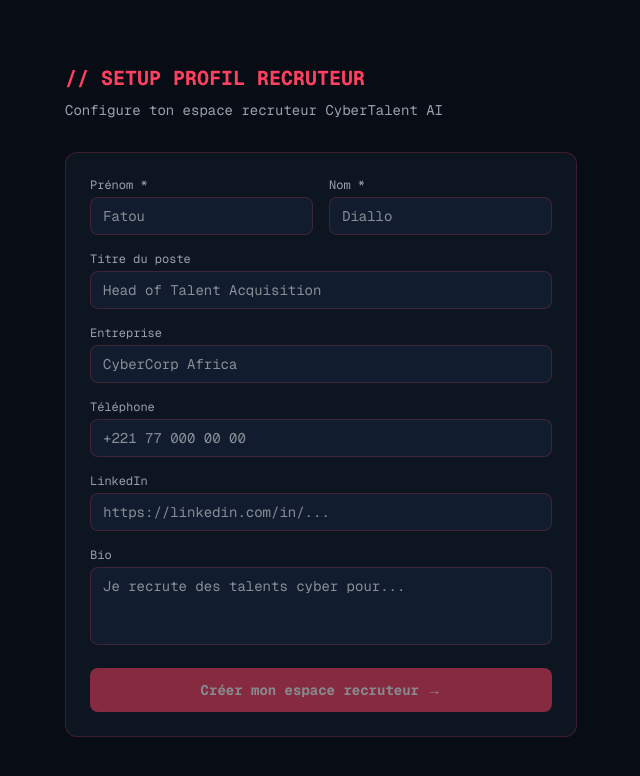
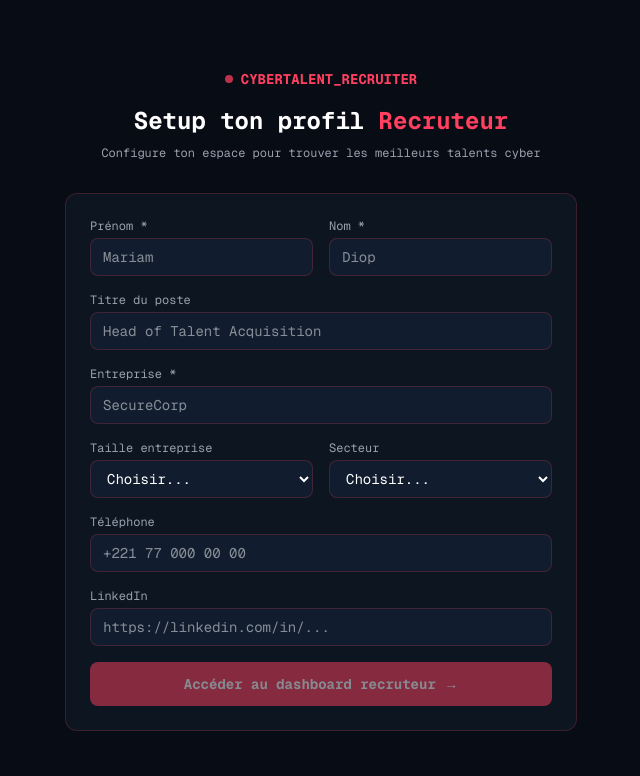
Before and after one commit to saotof-prog/CyberTalent-AI, a Next.js app: page /onboarding/recruiter in a window 1280 px wide. Shown: the top 776 px of the page, without its empty margins (319-959 px from the left). Built offline with nearby package versions, Linux system fonts and the light colour scheme.

Commit message:
CyberTech AI

```diff
--- a/src/app/api/onboarding/recruiter/route.ts
+++ b/src/app/api/onboarding/recruiter/route.ts
@@ -1,34 +1,81 @@
-import { NextRequest, NextResponse } from "next/server";
-import { auth } from "@clerk/nextjs/server";
+import { auth, currentUser, clerkClient } from "@clerk/nextjs/server";
+import { NextResponse } from "next/server";
 import { PrismaClient } from "@prisma/client";
 
 const prisma = new PrismaClient();
 
-export async function POST(req: NextRequest) {
+export async function POST(req: Request) {
   const { userId } = await auth();
-  if (!userId)
-    return NextResponse.json({ error: "Non autorisé" }, { status: 401 });
+  if (!userId) return NextResponse.json({ error: "Non autorisé" }, { status: 401 });
 
+  const clerkUser = await currentUser();
+  const email = clerkUser?.emailAddresses[0]?.emailAddress ?? "";
   const body = await req.json();
 
-  // Mettre à jour le rôle user en RECRUITER
-  const user = await prisma.user.update({
-    where: { clerkId: userId },
-    data: { role: "RECRUITER" },
+  try {
+    // Créer ou mettre à jour le user
+    let user = await prisma.user.findFirst({
+      where: { OR: [{ clerkId: userId }, { email }] },
+    });
+
+    if (user) {
+      user = await prisma.user.update({
+        where: { id: user.id },
+        data: { clerkId: userId, email, role: "RECRUITER" },
+      });
+    } else {
+      user = await prisma.user.create({
+        data: {
+          clerkId: userId,
+          email,
+          username: (body.firstName + body.lastName).toLowerCase() + Date.now(),
+          role: "RECRUITER",
+        },
+      });
+    }
+
+    // Créer ou mettre à jour l'entreprise
+    const companySlug = body.companyName.toLowerCase().replace(/\s+/g, "-") + "-" + Date.now();
+    const company = await prisma.company.create({
+      data: {
+        name: body.companyName,
+        slug: companySlug,
+        size: body.companySize ?? null,
+        industry: body.companyIndustry ?? null,
+      },
     });
 
     // Créer le profil recruteur
-  await prisma.recruiterProfile.create({
-    data: {
+    await prisma.recruiterProfile.upsert({
+      where: { userId: user.id },
+      update: {
+        firstName: body.firstName,
+        lastName: body.lastName,
+        jobTitle: body.jobTitle ?? null,
+        phoneNumber: body.phoneNumber ?? null,
+        linkedinUrl: body.linkedinUrl ?? null,
+        companyId: company.id,
+      },
+      create: {
         userId: user.id,
         firstName: body.firstName,
         lastName: body.lastName,
-      jobTitle: body.jobTitle || null,
-      bio: body.bio || null,
-      phoneNumber: body.phoneNumber || null,
-      linkedinUrl: body.linkedinUrl || null,
+        jobTitle: body.jobTitle ?? null,
+        phoneNumber: body.phoneNumber ?? null,
+        linkedinUrl: body.linkedinUrl ?? null,
+        companyId: company.id,
       },
     });
 
-  return NextResponse.json({ ok: true });
+    // Synchroniser le rôle dans Clerk
+    const client = await clerkClient();
+    await client.users.updateUserMetadata(userId, {
+      publicMetadata: { role: "RECRUITER" },
+    });
+
+    return NextResponse.json({ success: true });
+  } catch (error) {
+    console.error("ERREUR ONBOARDING RECRUTEUR:", error);
+    return NextResponse.json({ error: "Erreur serveur" }, { status: 500 });
   }
+}
--- a/src/app/onboarding/recruiter/page.tsx
+++ b/src/app/onboarding/recruiter/page.tsx
@@ -2,7 +2,7 @@
 import { useState } from "react";
 import { useRouter } from "next/navigation";
 
-export default function OnboardingRecruiterPage() {
+export default function RecruiterOnboardingPage() {
   const router = useRouter();
   const [loading, setLoading] = useState(false);
   const [form, setForm] = useState({
@@ -10,12 +10,18 @@ export default function OnboardingRecruiterPage() {
     lastName: "",
     jobTitle: "",
     companyName: "",
+    companySize: "",
+    companyIndustry: "",
     phoneNumber: "",
     linkedinUrl: "",
-    bio: "",
   });
 
   async function handleSubmit() {
+    if (!form.firstName || !form.lastName || !form.companyName) {
+      alert("Remplis les champs obligatoires !");
+      return;
+    }
+
     setLoading(true);
     try {
       const res = await fetch("/api/onboarding/recruiter", {
@@ -23,13 +29,11 @@ export default function OnboardingRecruiterPage() {
         headers: { "Content-Type": "application/json" },
         body: JSON.stringify(form),
       });
-      if (res.ok) {
-        router.push("/recruiter/dashboard");
-      } else {
-        alert("Erreur lors de la création du profil");
-      }
-    } catch {
-      alert("Erreur réseau");
+
+      if (!res.ok) throw new Error("Erreur");
+      router.push("/recruiter/dashboard");
+    } catch (e) {
+      alert("Erreur lors de la création du profil");
     }
     setLoading(false);
   }
@@ -37,23 +41,31 @@ export default function OnboardingRecruiterPage() {
   return (
     <div className="min-h-screen bg-[#080c14] text-white flex items-center justify-center p-6">
       <div className="w-full max-w-lg">
-        <div className="font-mono text-[#ff4060] text-xl font-bold mb-2">
-          // SETUP PROFIL RECRUTEUR
+        {/* HEADER */}
+        <div className="text-center mb-8">
+          <div className="flex items-center justify-center gap-2 mb-4">
+            <div className="w-2 h-2 rounded-full bg-[#ff4060] animate-pulse" />
+            <span className="font-mono text-[#ff4060] font-bold text-sm">CYBERTALENT_RECRUITER</span>
+          </div>
+          <h1 className="font-mono text-2xl font-bold text-white mb-2">
+            Setup ton profil <span className="text-[#ff4060]">Recruteur</span>
+          </h1>
+          <p className="font-mono text-xs text-gray-400">
+            Configure ton espace pour trouver les meilleurs talents cyber
+          </p>
         </div>
-        <p className="text-gray-400 font-mono text-sm mb-8">
-          Configure ton espace recruteur CyberTalent AI
-        </p>
 
         <div className="bg-[#0d1520] border border-[#ff4060]/20 rounded-xl p-6 flex flex-col gap-4">
-          {/* Prénom / Nom */}
+
+          {/* Nom */}
           <div className="grid grid-cols-2 gap-4">
             <div>
               <label className="font-mono text-xs text-gray-400 mb-1 block">Prénom *</label>
               <input
                 className="w-full bg-[#111d2e] border border-[#ff4060]/20 rounded-lg px-3 py-2 font-mono text-sm text-white focus:outline-none focus:border-[#ff4060]"
                 value={form.firstName}
-                onChange={(e) => setForm({ ...form, firstName: e.target.value })}
-                placeholder="Fatou"
+                onChange={e => setForm({...form, firstName: e.target.value})}
+                placeholder="Mariam"
               />
             </div>
             <div>
@@ -61,32 +73,67 @@ export default function OnboardingRecruiterPage() {
               <input
                 className="w-full bg-[#111d2e] border border-[#ff4060]/20 rounded-lg px-3 py-2 font-mono text-sm text-white focus:outline-none focus:border-[#ff4060]"
                 value={form.lastName}
-                onChange={(e) => setForm({ ...form, lastName: e.target.value })}
-                placeholder="Diallo"
+                onChange={e => setForm({...form, lastName: e.target.value})}
+                placeholder="Diop"
               />
             </div>
           </div>
 
-          {/* Titre du poste */}
+          {/* Titre */}
           <div>
             <label className="font-mono text-xs text-gray-400 mb-1 block">Titre du poste</label>
             <input
               className="w-full bg-[#111d2e] border border-[#ff4060]/20 rounded-lg px-3 py-2 font-mono text-sm text-white focus:outline-none focus:border-[#ff4060]"
               value={form.jobTitle}
-              onChange={(e) => setForm({ ...form, jobTitle: e.target.value })}
+              onChange={e => setForm({...form, jobTitle: e.target.value})}
               placeholder="Head of Talent Acquisition"
             />
           </div>
 
           {/* Entreprise */}
           <div>
-            <label className="font-mono text-xs text-gray-400 mb-1 block">Entreprise</label>
+            <label className="font-mono text-xs text-gray-400 mb-1 block">Entreprise *</label>
             <input
               className="w-full bg-[#111d2e] border border-[#ff4060]/20 rounded-lg px-3 py-2 font-mono text-sm text-white focus:outline-none focus:border-[#ff4060]"
               value={form.companyName}
-              onChange={(e) => setForm({ ...form, companyName: e.target.value })}
-              placeholder="CyberCorp Africa"
+              onChange={e => setForm({...form, companyName: e.target.value})}
+              placeholder="SecureCorp"
             />
+          </div>
+
+          {/* Taille + Secteur */}
+          <div className="grid grid-cols-2 gap-4">
+            <div>
+              <label className="font-mono text-xs text-gray-400 mb-1 block">Taille entreprise</label>
+              <select
+                className="w-full bg-[#111d2e] border border-[#ff4060]/20 rounded-lg px-3 py-2 font-mono text-sm text-white focus:outline-none"
+                value={form.companySize}
+                onChange={e => setForm({...form, companySize: e.target.value})}
+              >
+                <option value="">Choisir...</option>
+                <option value="1-10">1-10</option>
+                <option value="11-50">11-50</option>
+                <option value="51-200">51-200</option>
+                <option value="201-500">201-500</option>
+                <option value="500+">500+</option>
+              </select>
+            </div>
+            <div>
+              <label className="font-mono text-xs text-gray-400 mb-1 block">Secteur</label>
+              <select
+                className="w-full bg-[#111d2e] border border-[#ff4060]/20 rounded-lg px-3 py-2 font-mono text-sm text-white focus:outline-none"
+                value={form.companyIndustry}
+                onChange={e => setForm({...form, companyIndustry: e.target.value})}
+              >
+                <option value="">Choisir...</option>
+                <option value="Cybersécurité">Cybersécurité</option>
+                <option value="Finance">Finance</option>
+                <option value="Télécoms">Télécoms</option>
+                <option value="Gouvernement">Gouvernement</option>
+                <option value="Santé">Santé</option>
+                <option value="Autre">Autre</option>
+              </select>
+            </div>
           </div>
 
           {/* Téléphone */}
@@ -95,7 +142,7 @@ export default function OnboardingRecruiterPage() {
             <input
               className="w-full bg-[#111d2e] border border-[#ff4060]/20 rounded-lg px-3 py-2 font-mono text-sm text-white focus:outline-none focus:border-[#ff4060]"
               value={form.phoneNumber}
-              onChange={(e) => setForm({ ...form, phoneNumber: e.target.value })}
+              onChange={e => setForm({...form, phoneNumber: e.target.value})}
               placeholder="+221 77 000 00 00"
             />
           </div>
@@ -106,29 +153,18 @@ export default function OnboardingRecruiterPage() {
             <input
               className="w-full bg-[#111d2e] border border-[#ff4060]/20 rounded-lg px-3 py-2 font-mono text-sm text-white focus:outline-none focus:border-[#ff4060]"
               value={form.linkedinUrl}
-              onChange={(e) => setForm({ ...form, linkedinUrl: e.target.value })}
+              onChange={e => setForm({...form, linkedinUrl: e.target.value})}
               placeholder="https://linkedin.com/in/..."
             />
           </div>
 
-          {/* Bio */}
-          <div>
-            <label className="font-mono text-xs text-gray-400 mb-1 block">Bio</label>
-            <textarea
-              className="w-full bg-[#111d2e] border border-[#ff4060]/20 rounded-lg px-3 py-2 font-mono text-sm text-white focus:outline-none focus:border-[#ff4060] resize-none"
-              rows={3}
-              value={form.bio}
-              onChange={(e) => setForm({ ...form, bio: e.target.value })}
-              placeholder="Je recrute des talents cyber pour..."
-            />
-          </div>
-
+          {/* Bouton */}
           <button
             onClick={handleSubmit}
-            disabled={loading || !form.firstName || !form.lastName}
-            className="w-full font-mono text-sm font-bold py-3 bg-[#ff4060] text-white rounded-lg hover:bg-[#ff4060]/80 transition disabled:opacity-50 disabled:cursor-not-allowed"
+            disabled={loading || !form.firstName || !form.lastName || !form.companyName}
+            className="w-full font-mono text-sm font-bold py-3 bg-[#ff4060] text-white rounded-lg hover:bg-[#ff2040] transition disabled:opacity-50"
           >
-            {loading ? "Création en cours..." : "Créer mon espace recruteur →"}
+            {loading ? "Création en cours..." : "Accéder au dashboard recruteur →"}
           </button>
         </div>
       </div>
--- a/src/app/page.tsx
+++ b/src/app/page.tsx
@@ -91,7 +91,7 @@ export default async function LandingPage() {
       {/* FEATURES CANDIDAT */}
       <section className="relative z-10 px-4 md:px-8 py-16 md:py-20 max-w-7xl mx-auto">
         <div className="text-center mb-12 md:mb-16">
-          <div className="font-mono text-xs text-[#00c896] mb-4">// POUR LES CANDIDATS</div>
+          <div className="font-mono text-xs text-[#00c896] mb-4">/ POUR LES CANDIDATS</div>
           <h2 className="font-mono text-2xl md:text-3xl font-bold text-white">Prouve tes vraies compétences</h2>
         </div>
         <div className="grid grid-cols-1 sm:grid-cols-2 md:grid-cols-3 gap-4 md:gap-6">
@@ -116,7 +116,7 @@ export default async function LandingPage() {
       <section className="relative z-10 px-4 md:px-8 py-16 md:py-20 bg-[#0d1520]/50">
         <div className="max-w-7xl mx-auto">
           <div className="text-center mb-12 md:mb-16">
-            <div className="font-mono text-xs text-[#ff4060] mb-4">// POUR LES RECRUTEURS</div>
+            <div className="font-mono text-xs text-[#ff4060] mb-4">/ POUR LES RECRUTEURS</div>
             <h2 className="font-mono text-2xl md:text-3xl font-bold text-white">Trouve le bon talent en secondes</h2>
           </div>
           <div className="grid grid-cols-1 sm:grid-cols-2 gap-6 md:gap-8">
@@ -139,7 +139,7 @@ export default async function LandingPage() {
       {/* HOW IT WORKS */}
       <section className="relative z-10 px-4 md:px-8 py-16 md:py-20 max-w-7xl mx-auto">
         <div className="text-center mb-12 md:mb-16">
-          <div className="font-mono text-xs text-[#00c896] mb-4">// COMMENT CA MARCHE</div>
+          <div className="font-mono text-xs text-[#00c896] mb-4">/ COMMENT CA MARCHE</div>
           <h2 className="font-mono text-2xl md:text-3xl font-bold text-white">3 etapes simples</h2>
         </div>
         <div className="grid grid-cols-1 md:grid-cols-3 gap-8">
```
Lines whose indentation alone changed are shown as unchanged.
